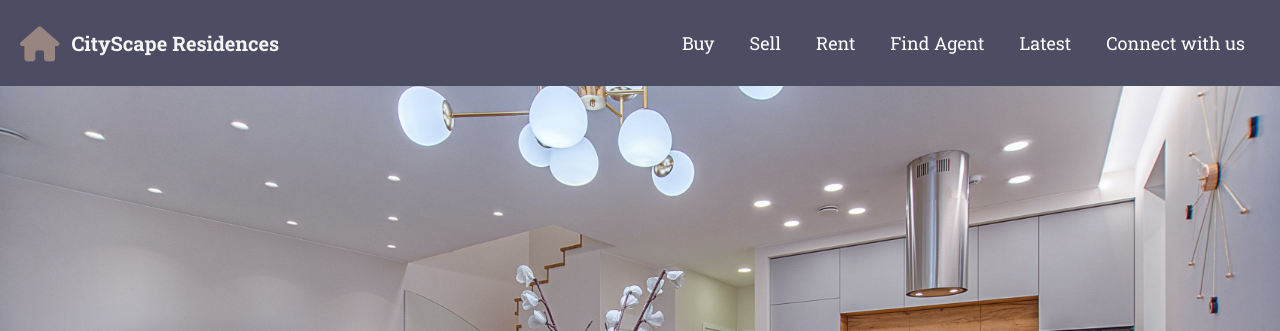
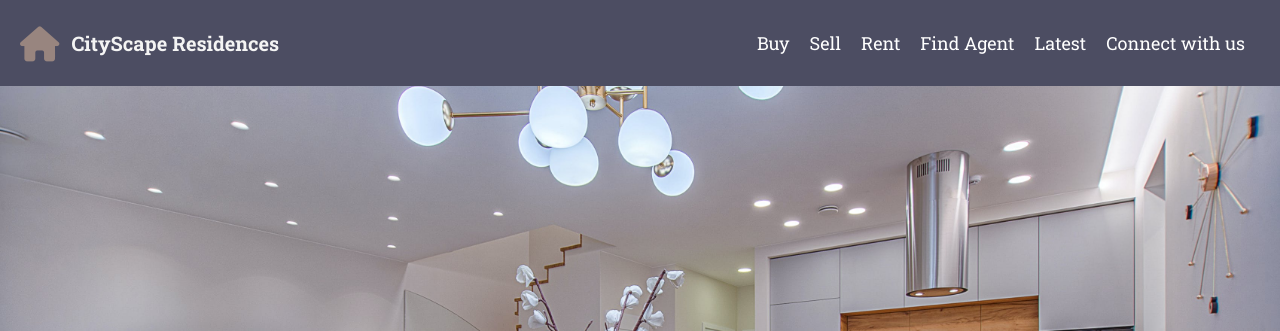
Before and after one commit to Debbie-dot5/real-estate-website, a plain HTML site: page index.html in a window 1280 px wide. Shown: the top 331 px of the page. Drawn offline with nearby package versions, Linux system fonts and the light colour scheme.

Commit message:
Update home.css

```diff
--- a/home.css
+++ b/home.css
@@ -24,6 +24,7 @@ header nav {
     background-color: rgb(76,77,98);
     margin: 0;
    padding: 18px 20px;
+    width: 100vw;
 }
 
 
@@ -80,8 +81,14 @@ ul{
 
 }
 
+/* this should by default set every list tag to a style of none */
+li{
+    list-style: none;
+}
+
 ul li a{
-    margin-left: 5px;
+/*     margin-left: 5px; */
+    padding-left: 5px;
     list-style: none;
     text-decoration: none;
     color: white;
```
